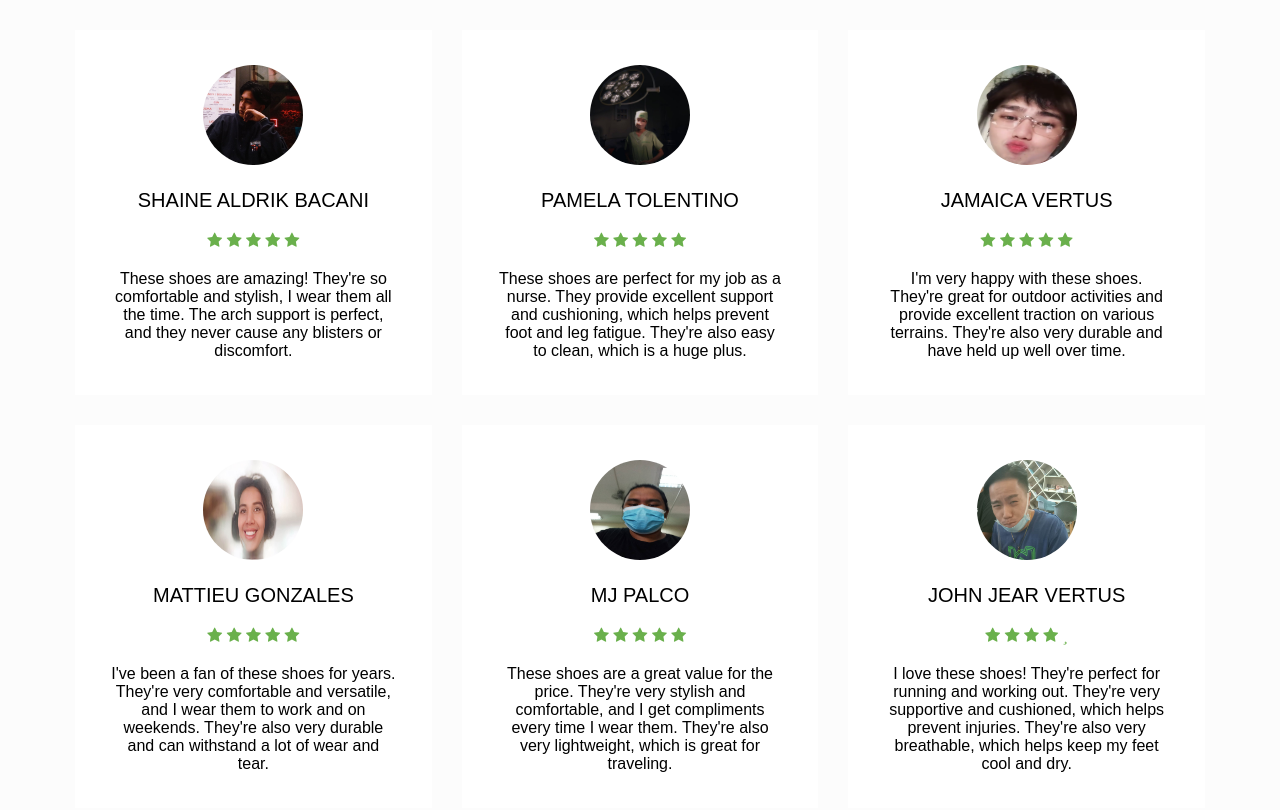
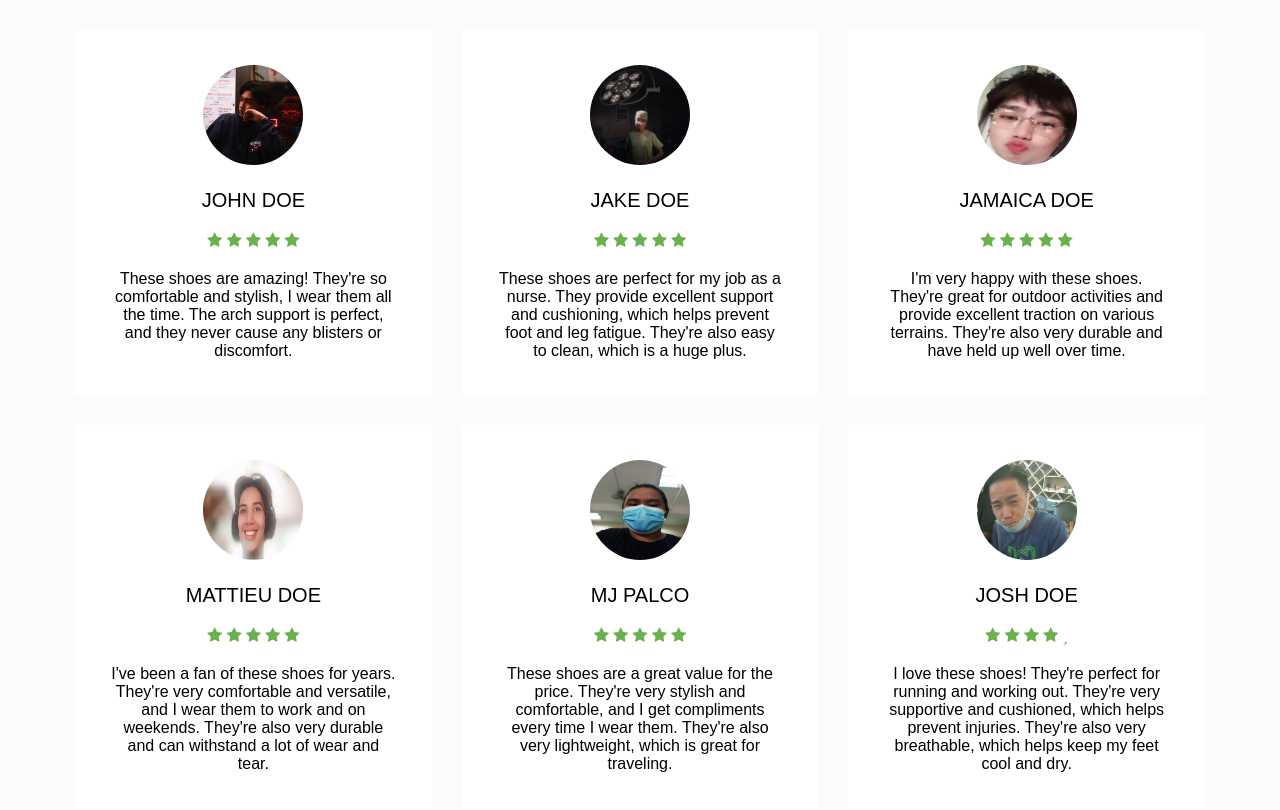
Before and after one commit to Shinnnnnn06/NikeWebsiteClone, a plain HTML site: page Review.html in a window 1280 px wide. Shown: the part 98-908 px from the top of the page. Drawn offline with Linux system fonts and the light colour scheme.

Commit message:
Update Review.html

```diff
--- a/Review.html
+++ b/Review.html
@@ -42,7 +42,7 @@
             <div class="col">
                 <div class="testimonial">
                     <img src="customer3.jpg">
-                    <div class="name">Shaine Aldrik Bacani</div>
+                    <div class="name">John Doe</div>
                     <div class="stars">
                         <i class="fa fa-star"></i>
                         <i class="fa fa-star"></i>
@@ -56,7 +56,7 @@
             <div class="col">
                 <div class="testimonial">
                     <img src="customer5.jpg" alt="">
-                    <div class="name">Pamela Tolentino</div>
+                    <div class="name">Jake Doe</div>
                     <div class="stars">
                         <i class="fa fa-star"></i>
                         <i class="fa fa-star"></i>
@@ -70,7 +70,7 @@
             <div class="col">
                 <div class="testimonial">
                     <img src="customer1.png" alt="">
-                    <div class="name">Jamaica Vertus</div>
+                    <div class="name">Jamaica Doe</div>
                     <div class="stars">
                         <i class="fa fa-star"></i>
                         <i class="fa fa-star"></i>
@@ -86,7 +86,7 @@
             <div class="col">
                 <div class="testimonial">
                     <img src="customer21.jpg" alt="">
-                    <div class="name">Mattieu Gonzales</div>
+                    <div class="name">Mattieu Doe</div>
                     <div class="stars">
                         <i class="fa fa-star"></i>
                         <i class="fa fa-star"></i>
@@ -114,7 +114,7 @@
             <div class="col">
                 <div class="testimonial">
                     <img src="customer6.png" alt="">
-                    <div class="name">John Jear Vertus</div>
+                    <div class="name">Josh Doe</div>
                     <div class="stars">
                         <i class="fa fa-star"></i>
                         <i class="fa fa-star"></i>
```
